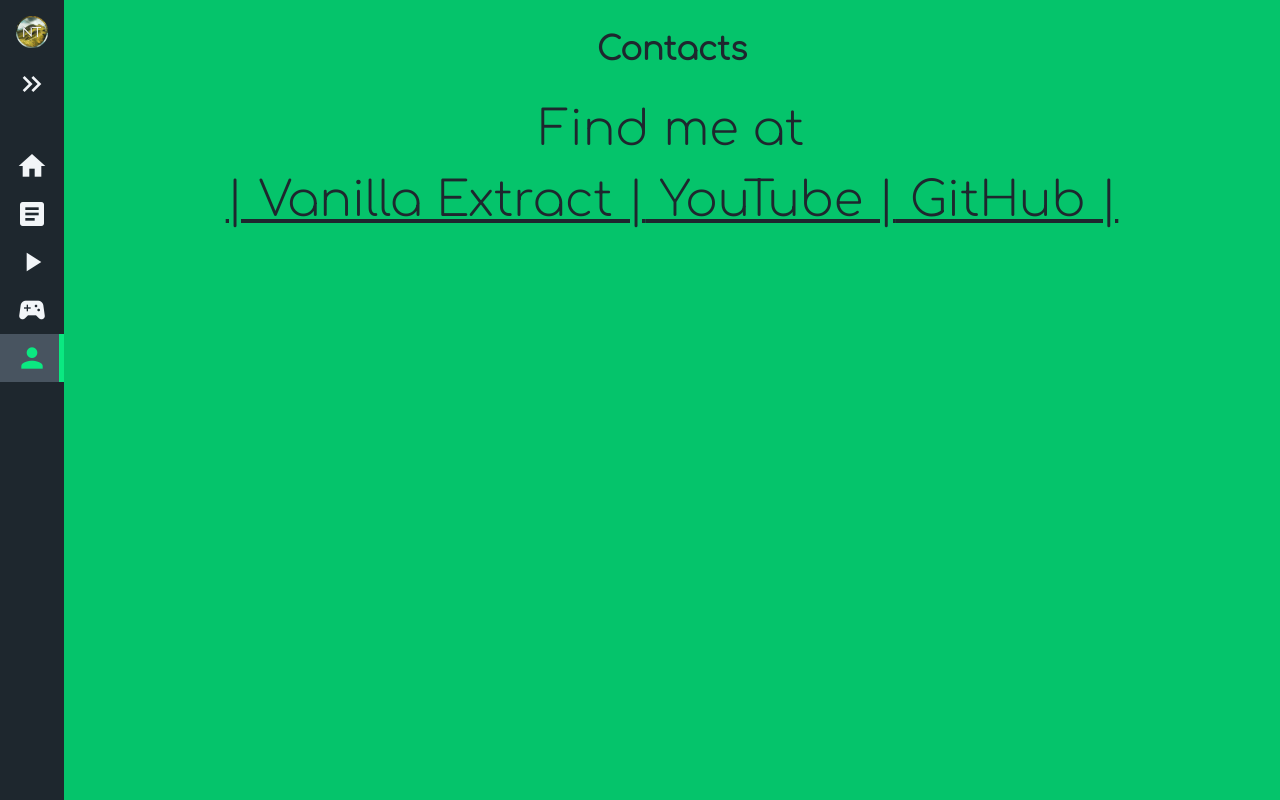
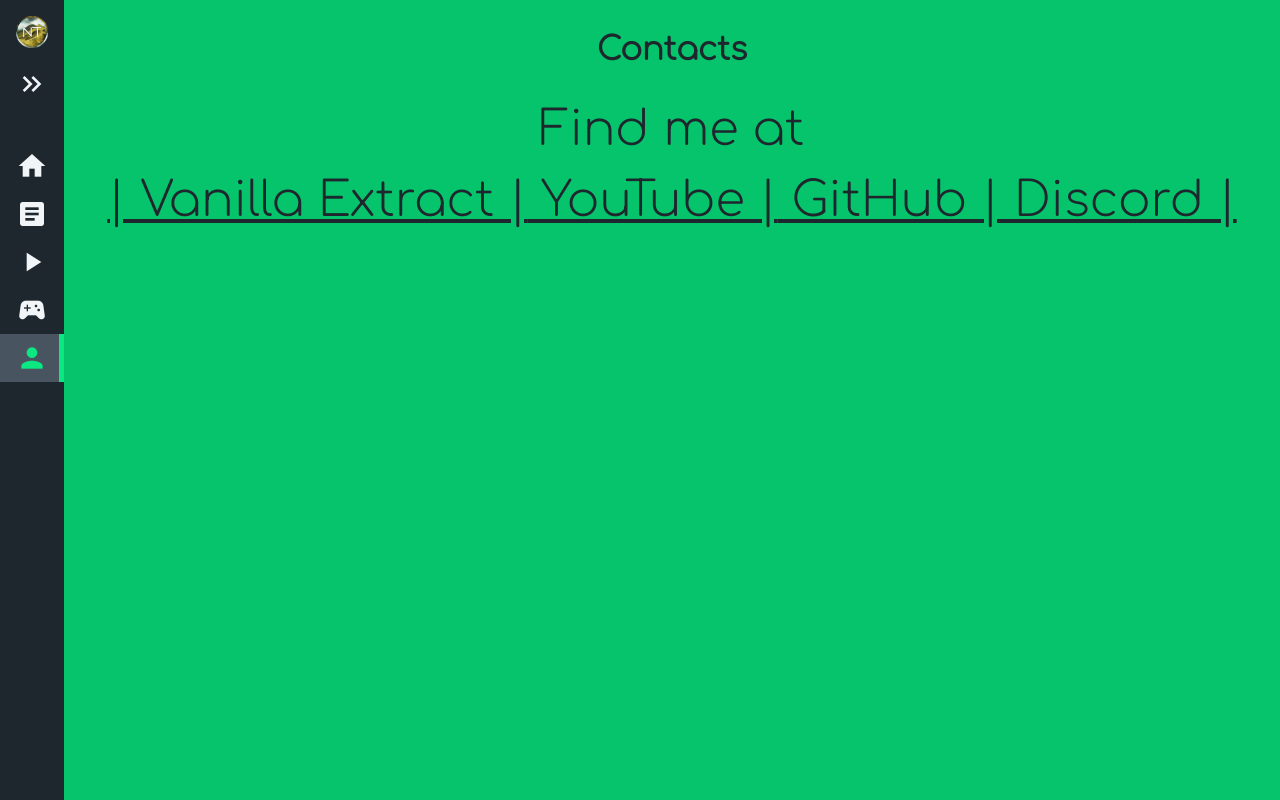
Before and after one commit to Nelertile/NotToxicDev-website, a Vue app: page /contacts in a window 1280 px wide. Built offline with nearby package versions, Linux system fonts and the light colour scheme.

Commit message:
add discord

```diff
--- a/src/views/Contacts.vue
+++ b/src/views/Contacts.vue
@@ -6,6 +6,7 @@
             <a href="https://discord.io/vanillaextract" target="_blank" class="vanillaExtract">| Vanilla Extract |</a>
             <a href="https://bit.ly/ntgyt" target="_blank" class="youtube"><i class="fab fa-youtube"></i> YouTube |</a>
             <a href="https://github.com/NotToxicDev" class="github"><i class="fab fa-github"></i> GitHub |</a>
+            <a href="https://discord.gg/GNRC2Gu5Yb" class="discord"><i class="fab fa-discord"></i> Discord |</a>
        </div>
     </main>
 </template>
```
